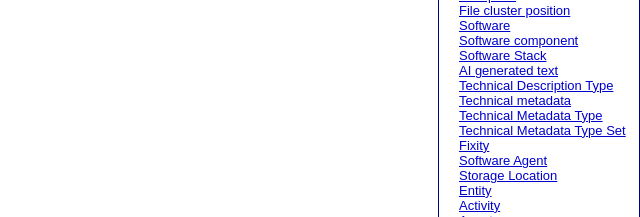
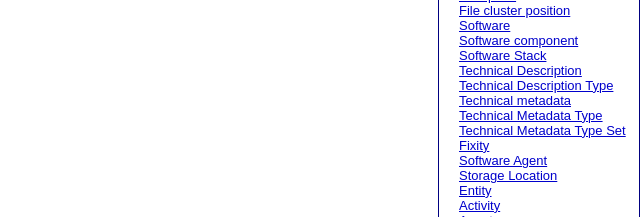
Before and after one commit to LuciaGiagnolini12/bodi, a plain HTML site: page ontology/index.html in a window 1280 px wide. Shown: the part 149-366 px from the top of the page, 640-1280 px from the left. Drawn offline with Linux system fonts and the light colour scheme.

Commit message:
Update index.html
fix class
Technical Description

```diff
--- a/ontology/index.html
+++ b/ontology/index.html
@@ -701,7 +701,7 @@ td {
           </table>
         </div>
         <div class="property entity" id="AIgeneratedtext">
-          <h3>AI generated text
+          <h3>	Technical Description
             <sup class="sup-c" title="OWL/RDFS Class">c</sup>
           </h3>
           <table>
@@ -1299,7 +1299,7 @@ td {
                   </li>
                   <li>
                     <span>
-                      <a href="#AIgeneratedtext">AI generated text</a>
+                      <a href="#TechnicalDescription">Technical Description</a>
                       <sup class="sup-c" title="OWL/RDFS Class">c</sup>
                     </span>
                   </li>
@@ -2009,7 +2009,7 @@ td {
               </th>
               <td>
                 <span>
-                  <a href="#AIgeneratedtext">AI generated text</a>
+                  <a href="#Technical Description">Technical Description</a>
                   <sup class="sup-c" title="OWL/RDFS Class">c</sup>
                 </span>
               </td>
@@ -2269,7 +2269,7 @@ td {
               </th>
               <td>
                 <span>
-                  <a href="#AIgeneratedtext">AI generated text</a>
+                  <a href="#TechnicalDescription">Technical Description</a>
                   <sup class="sup-c" title="OWL/RDFS Class">c</sup>
                 </span>
               </td>
@@ -2310,7 +2310,7 @@ td {
               </th>
               <td>
                 <span>
-                  <a href="#AIgeneratedtext">AI generated text</a>
+                  <a href="#TechnicalDescription">Technical Description</a>
                   <sup class="sup-c" title="OWL/RDFS Class">c</sup>
                 </span>
               </td>
@@ -2775,7 +2775,7 @@ td {
               </th>
               <td>
                 <span>
-                  <a href="#AIgeneratedtext">AI generated text</a>
+                  <a href="#TechnicalDescription">Technical Description</a>
                   <sup class="sup-c" title="OWL/RDFS Class">c</sup>
                 </span>
               </td>
@@ -2838,7 +2838,7 @@ td {
               </th>
               <td>
                 <span>
-                  <a href="#AIgeneratedtext">AI generated text</a>
+                  <a href="#TechnicalDescription">Technical Description</a>
                   <sup class="sup-c" title="OWL/RDFS Class">c</sup>
                 </span>
               </td>
@@ -2983,7 +2983,7 @@ td {
               </th>
               <td>
                 <span>
-                  <a href="#AIgeneratedtext">AI generated text</a>
+                  <a href="#TechnicalDescription">Technical Description</a>
                   <sup class="sup-c" title="OWL/RDFS Class">c</sup>
                 </span>
               </td>
@@ -3378,7 +3378,7 @@ td {
               </th>
               <td>
                 <span>
-                  <a href="#AIgeneratedtext">AI generated text</a>
+                  <a href="#TechnicalDescription">Technical Description</a>
                   <sup class="sup-c" title="OWL/RDFS Class">c</sup>
                 </span>
               </td>
@@ -3492,7 +3492,7 @@ td {
               </th>
               <td>
                 <span>
-                  <a href="#AIgeneratedtext">AI generated text</a>
+                  <a href="#TechnicalDescription">Technical Description</a>
                   <sup class="sup-c" title="OWL/RDFS Class">c</sup>
                 </span>
               </td>
@@ -3780,7 +3780,7 @@ td {
               <a href="#SoftwareStack">Software Stack</a>
             </li>
             <li>
-              <a href="#AIgeneratedtext">AI generated text</a>
+              <a href="#Technical Description">Technical Description</a>
             </li>
             <li>
               <a href="#TechnicalDescriptionType">Technical Description Type</a>
```
